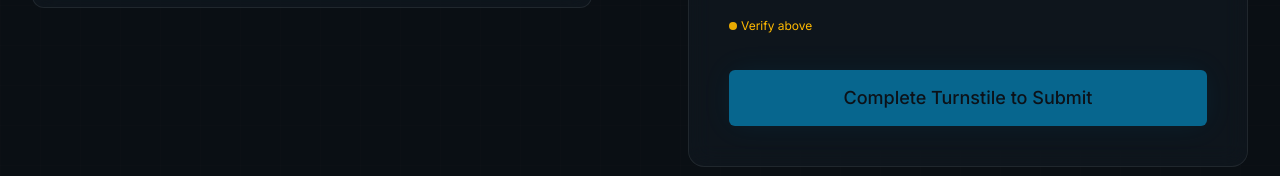
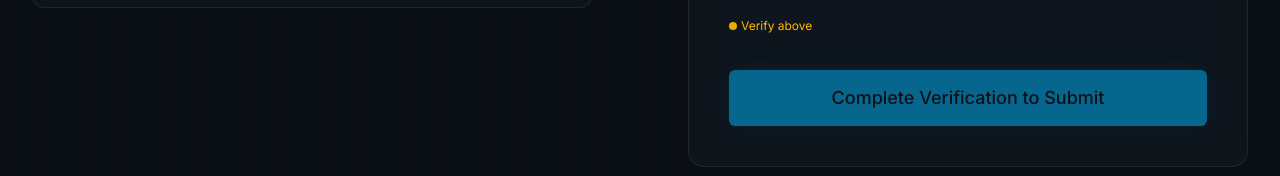
Before and after one commit to NATYBASHAE/avenida_tech, a Next.js app: page /contact in a window 1280 px wide. Shown: the part 931-1107 px from the top of the page. Built offline with nearby package versions, Linux system fonts and the light colour scheme; no server answers.

Commit message:
Update page.tsx

```diff
--- a/app/contact/page.tsx
+++ b/app/contact/page.tsx
@@ -28,15 +28,10 @@ export default function ContactPage() {
 	const formRef = useRef<HTMLFormElement>(null);
 
 	const handleVerify = useCallback((token: string) => {
-		console.log(
-			"✓ Contact page received token:",
-			token.substring(0, 10) + "...",
-		);
 		setTurnstileToken(token);
 	}, []);
 
 	const handleExpire = useCallback(() => {
-		console.log("✗ Token expired, clearing...");
 		setTurnstileToken("");
 	}, []);
 
@@ -369,7 +364,7 @@ export default function ContactPage() {
 												</span>
 											)}
 										</div>
-										{/* Hidden input to pass token to form action */}
+										{/* Hidden input to pass token to form action - Required for form submission */}
 										<input
 											type="hidden"
 											name="turnstileToken"
@@ -381,11 +376,6 @@ export default function ContactPage() {
 										size="lg"
 										className="mt-4"
 										disabled={isPending || !turnstileToken}
-										title={
-											!turnstileToken
-												? "Complete Turnstile verification first"
-												: ""
-										}
 									>
 										{isPending ? (
 											<span className="flex items-center gap-2">
@@ -395,7 +385,7 @@ export default function ContactPage() {
 										) : turnstileToken ? (
 											"Submit Request"
 										) : (
-											"Complete Turnstile to Submit"
+											"Complete Verification to Submit"
 										)}
 									</Button>
 								</form>
```
